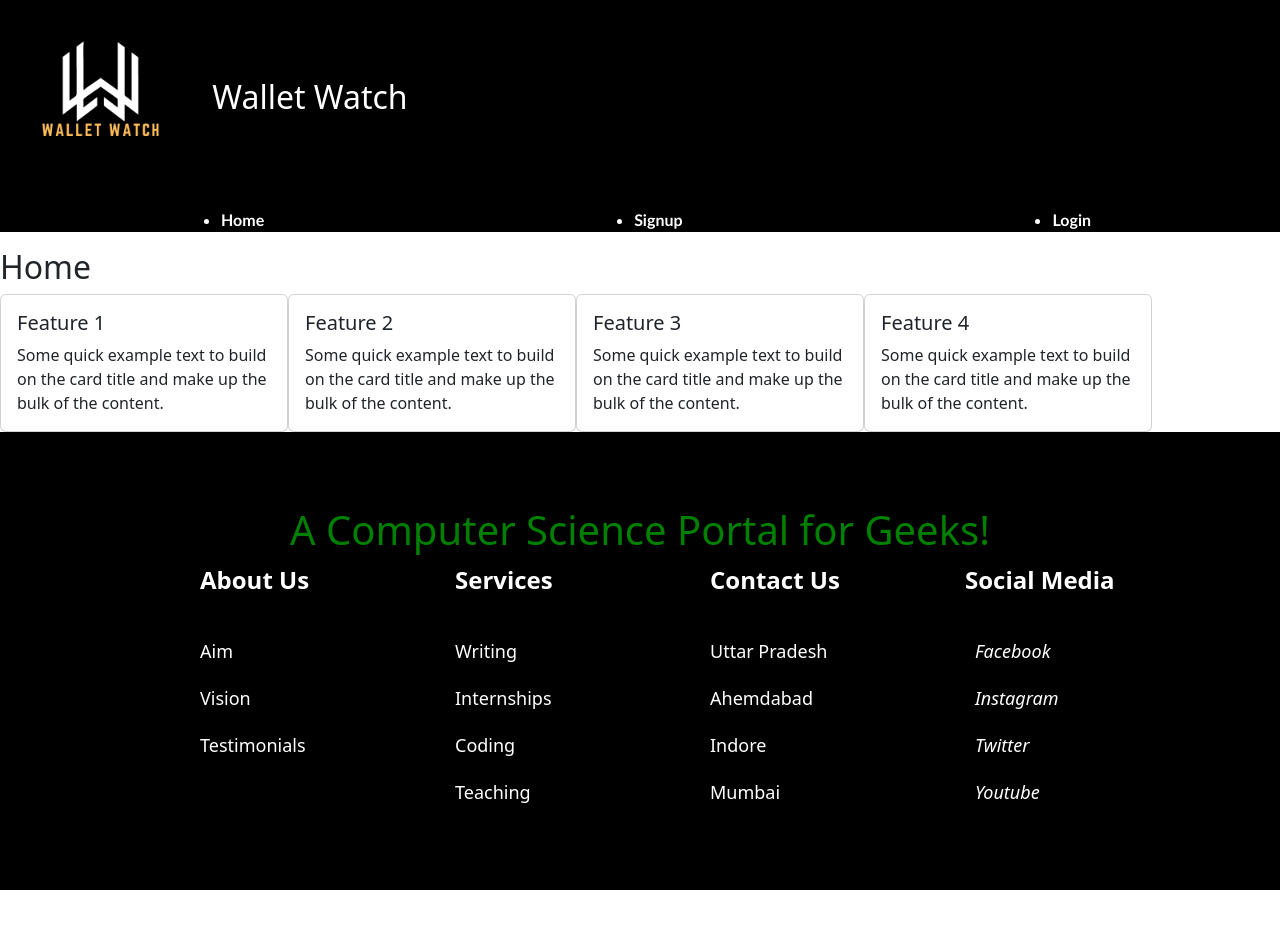
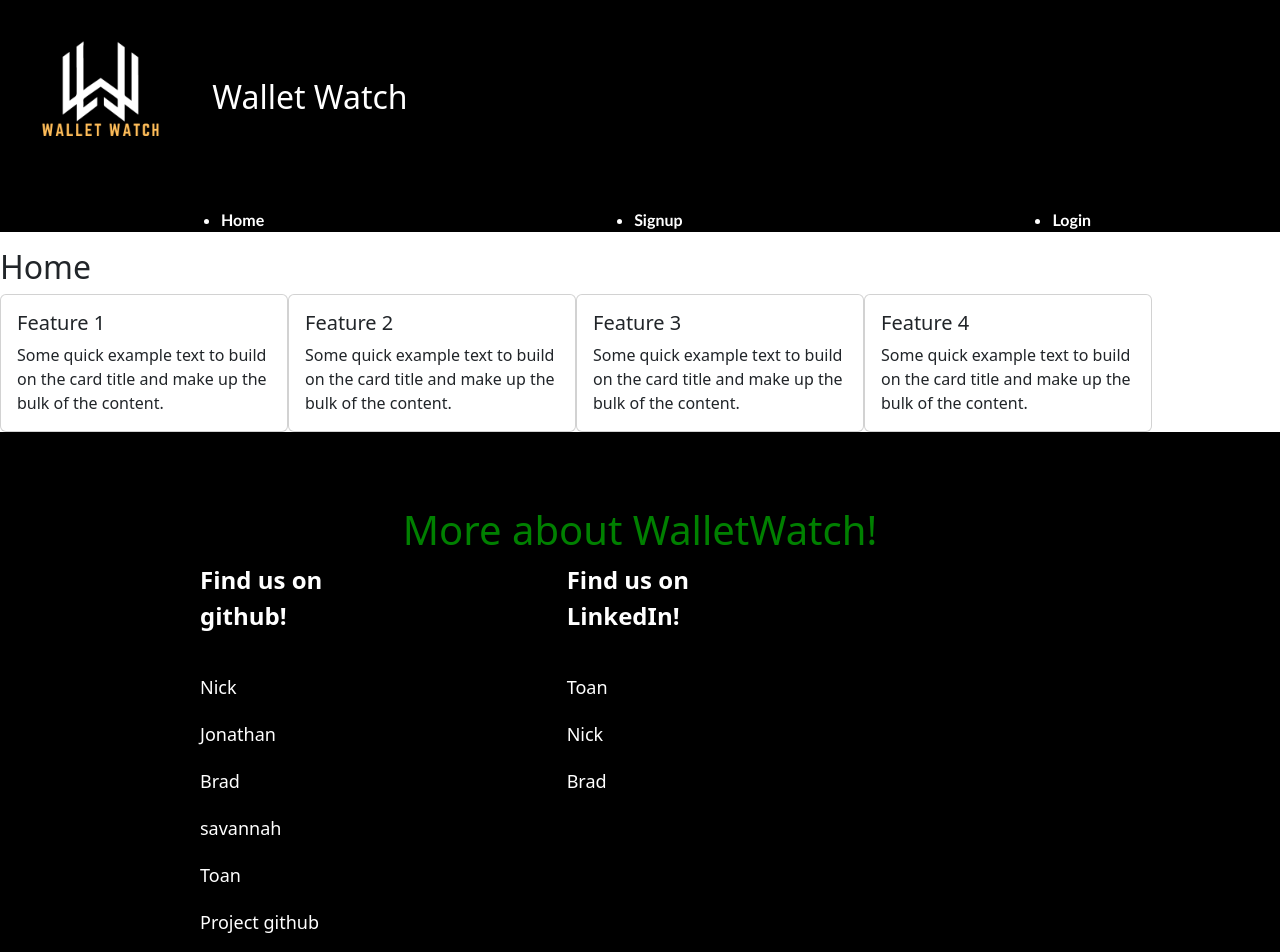
Before and after one commit to nguyent0275/wallet-watch, a React (Vite) app in the folder client/: page / in a window 1280 px wide. Shown: the top 952 px of the page. Before the commit the page ends 890 px from the top, so only its background shows below. Built offline with nearby package versions, Linux system fonts and the light colour scheme.

Commit message:
changed footer to match site

```diff
--- a/client/src/components/Footer/Footer.jsx
+++ b/client/src/components/Footer/Footer.jsx
@@ -19,97 +19,41 @@ const Footer = () => {
                     marginTop: "10px",
                 }}
             >
-                A Computer Science Portal for Geeks!
+                More about WalletWatch!
             </h1>
             <FooterContainer>
                 <Row>
                     <Column>
-                        <Heading>About Us</Heading>
-                        <FooterLink href="#">
-                            Aim
+                        <Heading>Find us on github!</Heading>
+                        <FooterLink href="https://github.com/nsettyy">
+                            Nick
                         </FooterLink>
-                        <FooterLink href="#">
-                            Vision
+                        <FooterLink href="https://github.com/TorresBones">
+                            Jonathan
                         </FooterLink>
-                        <FooterLink href="#">
-                            Testimonials
+                        <FooterLink href="https://github.com/BorzoiBurrow">
+                            Brad
+                        </FooterLink>
+                        <FooterLink href="https://github.com/savannahjk02">
+                          savannah
+                        </FooterLink>
+                        <FooterLink href="https://github.com/nguyent0275">
+                            Toan
+                        </FooterLink>
+                        <FooterLink href="https://github.com/nsettyy/wallet-watch">
+                        Project github
                         </FooterLink>
                     </Column>
                     <Column>
-                        <Heading>Services</Heading>
-                        <FooterLink href="#">
-                            Writing
+                        <Heading>Find us on LinkedIn!</Heading>
+                        <FooterLink href="https://www.linkedin.com/in/toan-nguyen-2498a1293/">
+                            Toan
                         </FooterLink>
-                        <FooterLink href="#">
-                            Internships
+                        <FooterLink href="https://www.linkedin.com/in/nicholas-settembrino-504760187/">
+                            Nick
                         </FooterLink>
-                        <FooterLink href="#">
-                            Coding
-                        </FooterLink>
-                        <FooterLink href="#">
-                            Teaching
-                        </FooterLink>
-                    </Column>
-                    <Column>
-                        <Heading>Contact Us</Heading>
-                        <FooterLink href="#">
-                            Uttar Pradesh
-                        </FooterLink>
-                        <FooterLink href="#">
-                            Ahemdabad
-                        </FooterLink>
-                        <FooterLink href="#">
-                            Indore
-                        </FooterLink>
-                        <FooterLink href="#">
-                            Mumbai
-                        </FooterLink>
-                    </Column>
-                    <Column>
-                        <Heading>Social Media</Heading>
-                        <FooterLink href="#">
-                            <i className="fab fa-facebook-f">
-                                <span
-                                    style={{
-                                        marginLeft: "10px",
-                                    }}
-                                >
-                                    Facebook
-                                </span>
-                            </i>
-                        </FooterLink>
-                        <FooterLink href="#">
-                            <i className="fab fa-instagram">
-                                <span
-                                    style={{
-                                        marginLeft: "10px",
-                                    }}
-                                >
-                                    Instagram
-                                </span>
-                            </i>
-                        </FooterLink>
-                        <FooterLink href="#">
-                            <i className="fab fa-twitter">
-                                <span
-                                    style={{
-                                        marginLeft: "10px",
-                                    }}
-                                >
-                                    Twitter
-                                </span>
-                            </i>
-                        </FooterLink>
-                        <FooterLink href="#">
-                            <i className="fab fa-youtube">
-                                <span
-                                    style={{
-                                        marginLeft: "10px",
-                                    }}
-                                >
-                                    Youtube
-                                </span>
-                            </i>
+                        <FooterLink href="https://www.linkedin.com/in/bradley-reeser-834681252/">
+                            Brad
                         </FooterLink>
                     </Column>
                 </Row>
--- a/client/src/components/Footer/FooterStyles.js
+++ b/client/src/components/Footer/FooterStyles.js
@@ -33,7 +33,7 @@ export const Column = styled.div`
 export const Row = styled.div`
   display: grid;
   grid-template-columns: repeat(auto-fill, minmax(185px, 1fr));
-  grid-gap: 20px;
+  grid-gap: 100px;
 
   @media (max-width: 1000px) {
     grid-template-columns: repeat(auto-fill, minmax(200px, 1fr));
```
